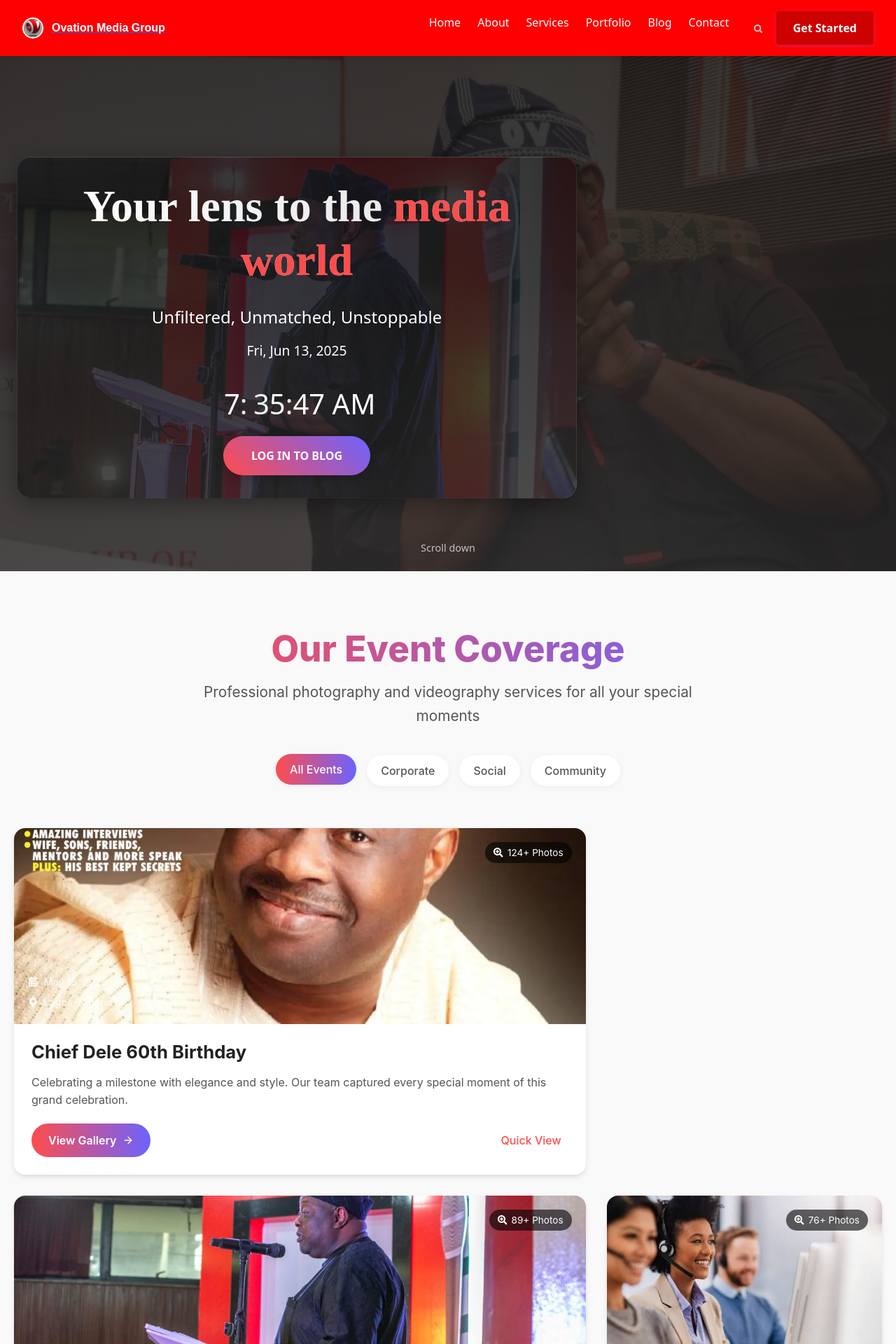
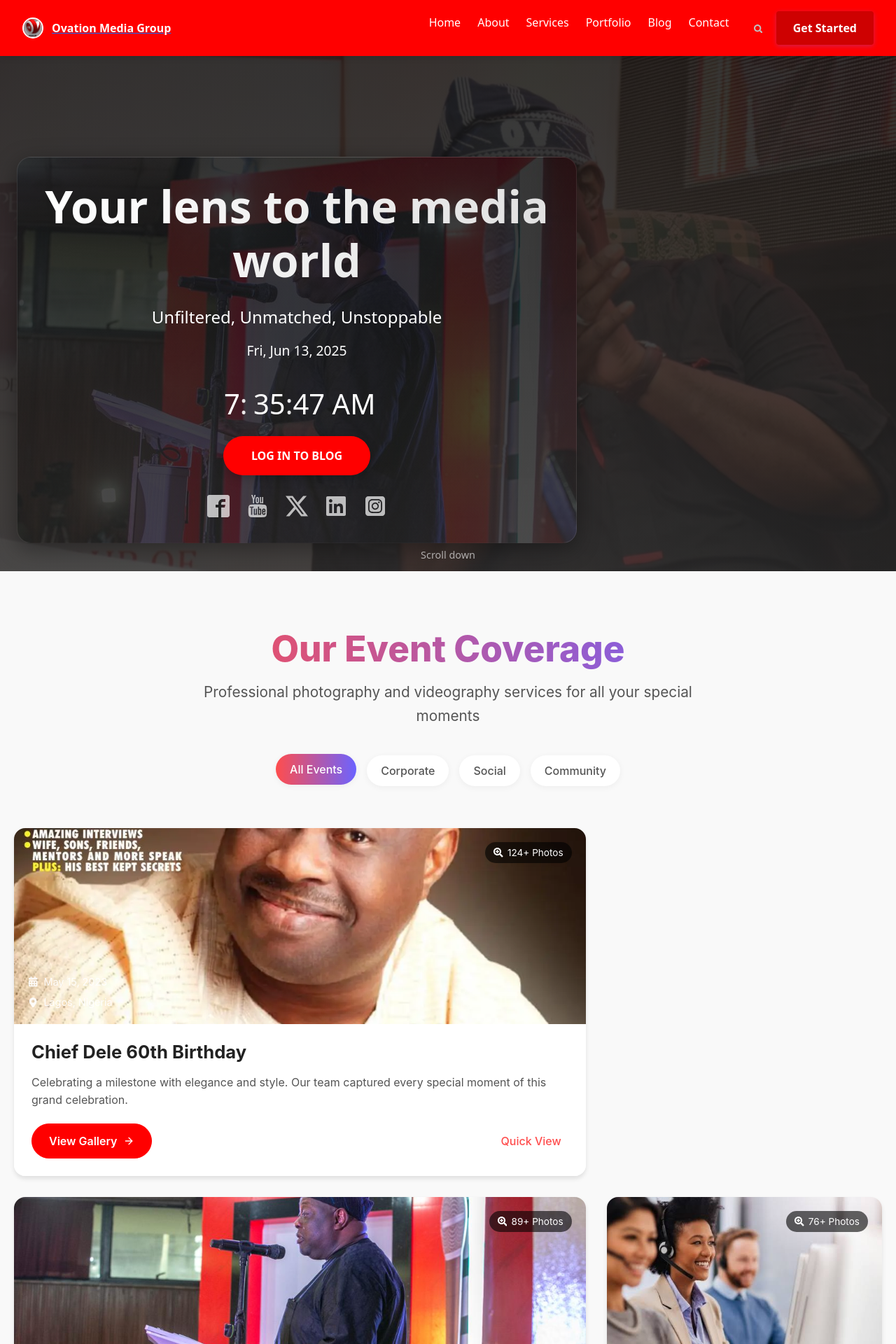
Before and after one commit to Ennyola4/omgApp, a React (Vite) app: page / in a window 1280 px wide. Shown: the top 1920 px of the page at 70% size. Built offline with nearby package versions, Linux system fonts and the light colour scheme.

Commit message:
navbar updated

```diff
--- a/src/components/HomePagePics.jsx
+++ b/src/components/HomePagePics.jsx
@@ -137,7 +137,7 @@ const HomePagePics = () => {
           </motion.button>
         </motion.div>
 
-        {/* <motion.div
+        <motion.div
           className="social-links"
           variants={itemVariants}
         >
@@ -146,13 +146,13 @@ const HomePagePics = () => {
           <a href="#" aria-label="Twitter"><BsTwitterX /></a>
           <a href="#" aria-label="LinkedIn"><FaLinkedin /></a>
           <a href="#" aria-label="Instagram"><FaSquareInstagram /></a>
-        </motion.div> */}
+        </motion.div>
       </motion.div>
 
       <div className="scrolling-indicator">
         <motion.div
           animate={{
-            y: [0, 10, 0],
+            y: [0, 20, 0],
           }}
           transition={{
             duration: 1.5,
--- a/src/css/coverage.css
+++ b/src/css/coverage.css
@@ -189,7 +189,6 @@
   display: inline-flex;
   align-items: center;
   gap: 8px;
-  background: linear-gradient(90deg, var(--primary-color), var(--secondary-color));
   color: var(--white);
   border: none;
   padding: 12px 24px;
@@ -197,6 +196,12 @@
   font-weight: 600;
   cursor: pointer;
   transition: var(--transition);
+  background-color: red;
+  border: 1px solid red;
+}
+
+.view-button:hover{
+  color: red;
 }
 
 .view-button .arrow-icon {
@@ -205,6 +210,7 @@
 
 .view-button:hover .arrow-icon {
   transform: translateX(5px);
+  color: red;
 }
 
 .quick-view {
@@ -219,6 +225,7 @@
 
 .quick-view:hover {
   color: var(--secondary-color);
+  border-radius: 20px;
 }
 
 .cta-section {
--- a/src/css/home.css
+++ b/src/css/home.css
@@ -38,7 +38,7 @@
   max-width: 800px;
   width: 100%;
   padding: 2rem;
-  margin-top: 8vh;
+  margin-top: 15vh;
   border-radius: 20px;
   background: var(--card-bg);
   /* backdrop-filter: var(--glass-effect); */
@@ -58,12 +58,12 @@
   -webkit-background-clip: text;
   background-clip: text;
   color: transparent;
-  font-family: cursive;
+  /* font-family: cursive; */
 
 }
 
 .highlight {
-  background: linear-gradient(90deg, var(--primary-color), var(--primary-color));
+  /* background: linear-gradient(90deg, var(--primary-color), var(--primary-color)); */
   -webkit-background-clip: text;
   background-clip: text;
   color: transparent;
@@ -120,12 +120,13 @@
   font-size: 1rem;
   font-weight: 600;
   color: white;
-  background: linear-gradient(45deg, var(--primary-color), var(--secondary-color));
+  /* background: linear-gradient(45deg, var(--primary-color), var(--secondary-color)); */
   cursor: pointer;
-  overflow: hidden;
+  /* overflow: hidden; */
   z-index: 1;
   box-shadow: 0 4px 15px rgba(0, 0, 0, 0.2);
   transition: all 0.3s ease;
+  background-color: red;
 }
 
 .login-btn::before {
@@ -135,7 +136,7 @@
   left: 0;
   width: 100%;
   height: 100%;
-  background: linear-gradient(45deg, var(--secondary-color), var(--primary-color));
+  /* background: linear-gradient(45deg, var(--secondary-color), var(--primary-color)); */
   z-index: -1;
   opacity: 0;
   transition: opacity 0.3s ease;
--- a/src/css/nav.css
+++ b/src/css/nav.css
@@ -29,8 +29,8 @@
 }
 
 .navbar.scrolled {
-  height: 70px;
-  background-color: rgba(15, 15, 26, 0.98);
+  height: 80px;
+  background-color: rgba(244, 16, 16, 0.98);
   box-shadow: 0 4px 20px rgba(0, 0, 0, 0.2);
 }
 
@@ -48,7 +48,7 @@
 .logo-wrapper {
   display: flex;
   align-items: center;
-  z-index: 1001;
+  /* z-index: 1001; */
 }
 
 .logo-container {
@@ -70,11 +70,10 @@
   font-weight: 700;
   font-size: 1rem;
   color: white;
-  background: linear-gradient(to right, var(--primary-color), var(--secondary-color));
-  -webkit-background-clip: text;
-  background-clip: text;
+  /* background: linear-gradient(to right, var(--primary-color), var(--secondary-color)); */
+  /* -webkit-background-clip: text; */
+  /* background-clip: text; */
   /* color: transparent; */
-  font-family: fantasy;
 }
 
 /* Desktop Navigation */
--- a/src/pages/Blog.jsx
+++ b/src/pages/Blog.jsx
@@ -81,7 +81,7 @@ const Blog = () => {
             animate={{ y: [0, 10, 0] }}
             transition={{ duration: 1.5, repeat: Infinity }}
           >
-            <span>Scroll</span>
+            <span>Scroll Down</span>
           </motion.div>
         </div>
       </section>
```
